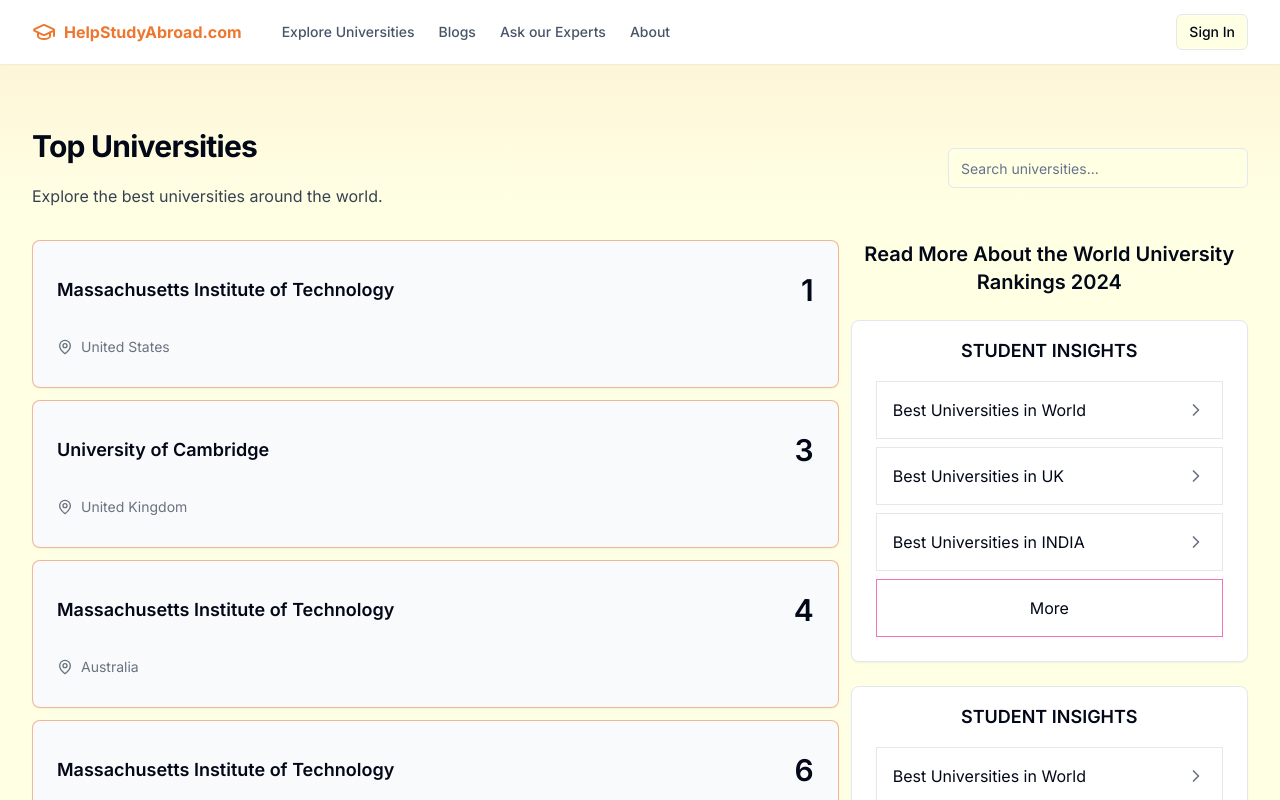
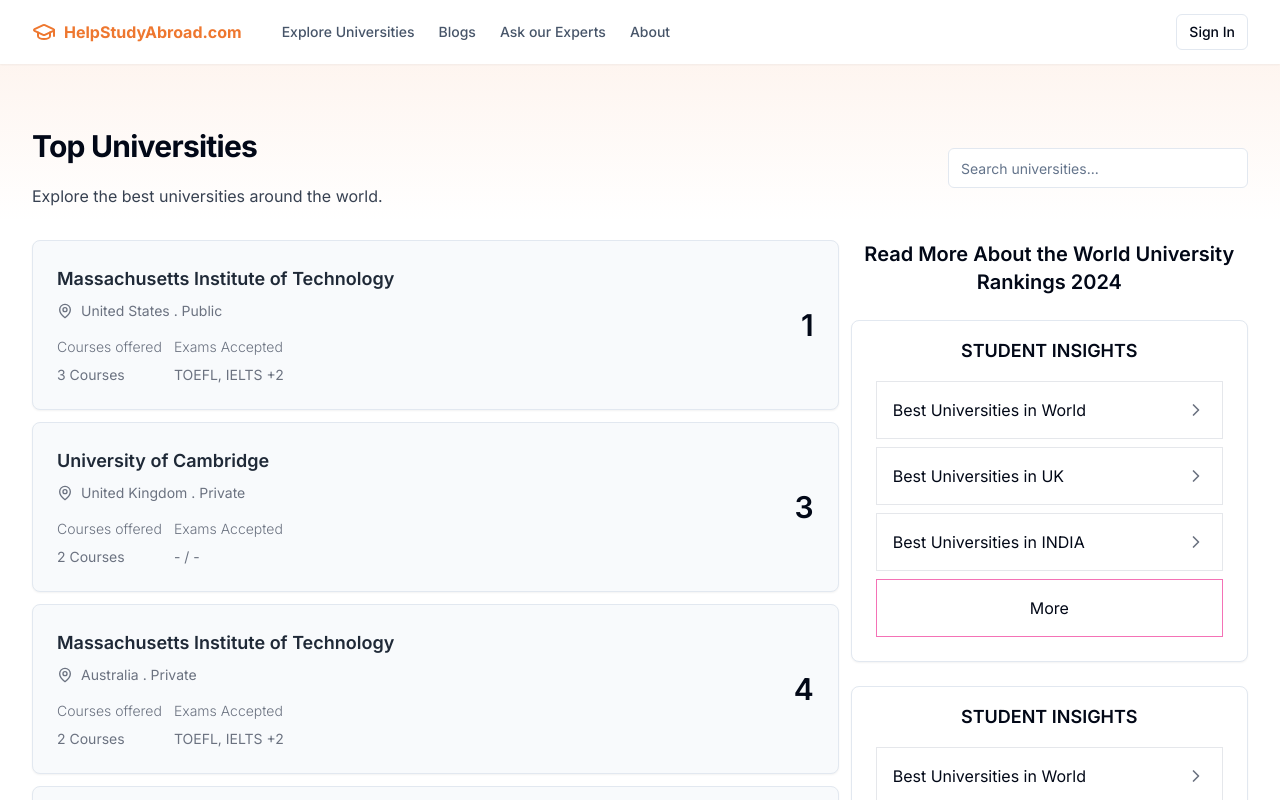
Before and after one commit to 0xpranv/Full-stack, a Next.js app: page /universities in a window 1280 px wide. Shown: the top 800 px of the page. Built offline with nearby package versions, Linux system fonts and the light colour scheme; no server answers.

Commit message:
add dynamic uni route

```diff
--- a/app/(pages)/blog/page.tsx
+++ b/app/(pages)/blog/page.tsx
@@ -28,7 +28,7 @@ export default async function BlogPage() {
         </div>
       </section>
 
-      <section className="grid gap-10 md:grid-cols-3 py-12">
+      <section className="grid gap-10 md:grid-cols-3 pb-12">
         {blogData.map((post) => (
           <BlogArticleCard key={post.title} post={post} />
         ))}
--- a/app/(pages)/universities/[slug]/page.tsx
+++ b/app/(pages)/universities/[slug]/page.tsx
@@ -1,7 +1,75 @@
+"use client";
+
+import { universityData } from "@/data/staticData";
+import { useParams } from "next/navigation";
+
+import {
+  Accordion,
+  AccordionContent,
+  AccordionItem,
+  AccordionTrigger,
+} from "@/components/ui/accordion";
+import Image from "next/image";
+
 export default function UniversityDetails() {
+  const params = useParams<{ slug: string }>();
+
+  console.log(params?.slug);
+  // check if the slug is present in the database and fetch it
+
+  const uni = universityData.find((uni) => uni.slug === params?.slug);
+
   return (
-    <div className="min-h-screen">
-      <div className="">Hello there</div>
-    </div>
+    <main className="container">
+      <section className="py-12 flex flex-col items-start justify-center">
+        <div className="h-44 bg-slate-200 w-full rounded-xl mb-4"></div>
+        <div className="">
+          <h2 className="text-center md:text-left font-bold text-3xl w-full">
+            {uni?.university}
+          </h2>
+          <p className="text-xl text-muted-foreground mt-2">{uni?.address}</p>
+        </div>
+      </section>
+      <section className="mb-12">
+        <Accordion type="single" collapsible className="w-full space-y-7">
+          <AccordionItem
+            value="item-1"
+            className="border border-2 p-4 rounded-xl"
+          >
+            <AccordionTrigger>Table of Contents</AccordionTrigger>
+            <AccordionContent>
+              <ul className="list-disc list-inside">
+                <li>Introduction</li>
+                <li>History</li>
+                <li>Location</li>
+                <li>Facilities</li>
+                <li>Rankings</li>
+              </ul>
+            </AccordionContent>
+          </AccordionItem>
+          <AccordionItem
+            value="item-2"
+            className="border border-2 p-4 rounded-xl"
+          >
+            <AccordionTrigger>{`About ${uni?.university}`}</AccordionTrigger>
+            <AccordionContent>
+              <p className="text-xl text-muted-foreground mt-2">
+                Oxford University, located at University Offices, Wellington
+                Square, Oxford OX1 2JD, United Kingdom, is one of the world's
+                leading academic institutions. With a rich history dating back
+                to the 12th century, it is the oldest university in the
+                English-speaking world. The university is renowned for its
+                distinctive collegiate system, where students and faculty
+                interact closely in pursuit of academic excellence. Oxford is
+                known for its rigorous academic programs, world-class research,
+                and vibrant campus life. Its notable alumni include numerous
+                world leaders, Nobel laureates, and other distinguished
+                individuals in various fields.
+              </p>
+            </AccordionContent>
+          </AccordionItem>
+        </Accordion>
+      </section>
+    </main>
   );
 }
--- a/app/layout.tsx
+++ b/app/layout.tsx
@@ -27,7 +27,7 @@ export default function RootLayout({
     <html lang="en">
       <body
         className={cn(
-          "bg-gradient-to-b from-primary/10 to-15% min-h-screen bg-background font-sans antialiased",
+          "bg-gradient-to-b from-primary/10 to-15% min-h-screen font-sans antialiased",
           fontSans.variable
         )}
       >
--- a/components/blogArticleCard.tsx
+++ b/components/blogArticleCard.tsx
@@ -16,7 +16,7 @@ export const BlogArticleCard = ({ post }: { post: BlogArticleCardProps }) => {
   return (
     <article
       onClick={() => router.push("/blog/" + post.slug)}
-      className="group relative flex flex-col space-y-2 p-4 bg-slate-100 rounded-lg border hover:cursor-pointer border-primary/50 hover:scale-[1.02] shadow-lg hover:shadow-2xl hover:shadow-primary/20 transform transition ease-in-out delay-100"
+      className="group justify-between relative flex flex-col space-y-2 p-4 bg-slate-100 rounded-lg border hover:cursor-pointer hover:scale-[1.02] shadow-lg hover:shadow-2xl hover:shadow-primary/20 transform transition ease-in-out delay-100"
     >
       {/* {post.image && ( */}
       <Image
--- a/components/uniCard.tsx
+++ b/components/uniCard.tsx
@@ -14,6 +14,7 @@ interface UniversityProps {
   QS_Rankings: number;
   Times_Rankings: number;
   university: string;
+  type: string;
   slug: string;
   country: string;
   address: string;
@@ -21,6 +22,7 @@ interface UniversityProps {
     out_of_state_tuition_fee: string;
     accomodation_expenses: string;
   };
+  exams_accepted?: any;
   courses_offered: any;
 }
 
@@ -29,17 +31,42 @@ export const UniCard = ({ data }: { data: UniversityProps }) => {
   return (
     <div
       onClick={() => router.push("/universities/" + data.slug)}
-      className="grid gap-4 p-6 rounded-lg border border-primary/50 shadow-sm hover:cursor-pointer hover:shadow-xl hover:scale-[0.98] transform transition ease-in-out delay-100 hover:shadow-primary/10 bg-slate-50"
+      className="grid gap-4 p-6 rounded-lg border shadow-sm hover:cursor-pointer hover:shadow-xl hover:scale-[0.98] transform transition ease-in-out delay-100 hover:shadow-primary/10 bg-slate-50"
     >
       <div className="flex items-center justify-between">
-        <h3 className="text-lg font-semibold">{data.university}</h3>
+        <div className="flex flex-col items-start gap-2 text-sm text-gray-500">
+          <h3 className="text-lg font-semibold text-gray-800">
+            {data.university}
+          </h3>
+          <div className="flex gap-2 items-center">
+            <MapPinIcon className="w-4 h-4" />
+            <h3 className="">
+              {data.country} . {data.type}
+            </h3>
+          </div>
+          <div className="flex gap-3">
+            <div className="">
+              <p className="font-light">Courses offered</p>
+              <p className="">{`${data.courses_offered.length} Courses`}</p>
+            </div>
+            <div className="">
+              <p className="font-light">Exams Accepted</p>
+              {data.exams_accepted ? (
+                <p className="">
+                  {data.exams_accepted.length > 2
+                    ? `${data.exams_accepted[0]}, ${data.exams_accepted[1]}
+                     +${data.exams_accepted.length - 2}`
+                    : data.exams_accepted.join(", ")}
+                </p>
+              ) : (
+                <p className="">- / -</p>
+              )}
+            </div>
+          </div>
+        </div>
         <span className="font-semibold text-3xl font-semibold">
           {data.QS_Rankings}
         </span>
-      </div>
-      <div className="flex items-center gap-2 text-sm text-gray-500 dark:text-gray-400">
-        <MapPinIcon className="w-4 h-4" />
-        {data.country}
       </div>
     </div>
   );
--- a/data/staticData.js
+++ b/data/staticData.js
@@ -305,6 +305,7 @@ const universityData = [{
   QS_Rankings: 1,
   Times_Rankings: 3,
   university: "Massachusetts Institute of Technology",
+  type: "Public",
   slug: "massachusetts-institute-of-technology",
   country: "United States",
   address: "77 Massachusetts Avenue, Cambridge, Massachusetts, 02139-4307, United States",
@@ -312,6 +313,7 @@ const universityData = [{
     out_of_state_tuition_fee: "$53,790",
     accomodation_expenses: "$16,390",
   },
+  exams_accepted: ["TOEFL", "IELTS", "GMAT", "DUOLINGO"],
   courses_offered: [{
     course_id: 1,
     course: "B.tech",
@@ -342,12 +344,28 @@ const universityData = [{
       name: "C Programming",
       description: "M1"
     }]
+  }, {
+    course_id: 3,
+    course: "Science",
+    title: "Science Services",
+    fees: "$10,051",
+    duration: "2 Years",
+    subjects: [{
+      subject_id: 1,
+      name: "Psychology",
+      description: "M1"
+    }, {
+      subject_id: 2,
+      name: "C Programming",
+      description: "M1"
+    }]
   }]
 }, {
   uni_id: 2,
   QS_Rankings: 3,
   Times_Rankings: 6,
   university: "University of Cambridge",
+  type: "Private",
   slug: "university-of-cambridge",
   country: "United Kingdom",
   address: "The Old Schools, Trinity Lane, Cambridge, Cambridgeshire, CB2 1TN, United Kingdom",
@@ -391,6 +409,7 @@ const universityData = [{
   QS_Rankings: 4,
   Times_Rankings: 13,
   university: "Massachusetts Institute of Technology",
+  type: "Private",
   slug: "massachusetts-institute-of-technology",
   country: "Australia",
   address: "77 Massachusetts Avenue, Cambridge, Massachusetts, 02139-4307, United States",
@@ -398,6 +417,7 @@ const universityData = [{
     out_of_state_tuition_fee: "$53,790",
     accomodation_expenses: "$16,390",
   },
+  exams_accepted: ["TOEFL", "IELTS", "GMAT", "DUOLINGO"],
   courses_offered: [{
     course_id: 1,
     course: "B.tech",
@@ -434,6 +454,7 @@ const universityData = [{
   QS_Rankings: 6,
   Times_Rankings: 12,
   university: "Massachusetts Institute of Technology",
+  type: "Public",
   slug: "massachusetts-institute-of-technology",
   country: "United States",
   address: "77 Massachusetts Avenue, Cambridge, Massachusetts, 02139-4307, United States",
@@ -477,6 +498,7 @@ const universityData = [{
   QS_Rankings: 7,
   Times_Rankings: 7,
   university: "Stanford University",
+  type: "Private",
   slug: "stanford-university",
   country: "United States",
   address: "77 Massachusetts Avenue, Cambridge, Massachusetts, 02139-4307, United States",
@@ -484,6 +506,7 @@ const universityData = [{
     out_of_state_tuition_fee: "$53,790",
     accomodation_expenses: "$16,390",
   },
+  exams_accepted: ["GRE", "TOEFL", "IELTS", "GMAT"],
   courses_offered: [{
     course_id: 1,
     course: "B.tech",
--- a/pages/blogPage.tsx
+++ b/pages/blogPage.tsx
@@ -1,6 +1,5 @@
 "use client";
 
-import { H1 } from "@/components/heading";
 import { useParams } from "next/navigation";
 import { blogData } from "@/data/staticData";
 
--- a/pages/exploreUniversities.tsx
+++ b/pages/exploreUniversities.tsx
@@ -9,7 +9,7 @@ export default function ExploreUniversities() {
         <div className="flex flex-col gap-6 md:gap-8">
           <div className="flex flex-col md:flex-row items-center justify-between gap-4">
             <div className="grid gap-1">
-              <h2 className="text-3xl font-bold tracking-tight">
+              <h2 className="text-center md:text-left font-bold text-3xl w-full">
                 Top Universities
               </h2>
               <p className="text-gray-700">
--- a/tailwind.config.ts
+++ b/tailwind.config.ts
@@ -68,7 +68,7 @@ const config = {
         foreground: "hsl(var(--foreground))",
         primary: "#EE772F",
         secondary: "#9984D4",
-        background: "#ffffe4",
+        background: "hsl(var(--background))",
         destructive: {
           DEFAULT: "hsl(var(--destructive))",
           foreground: "hsl(var(--destructive-foreground))",
```
